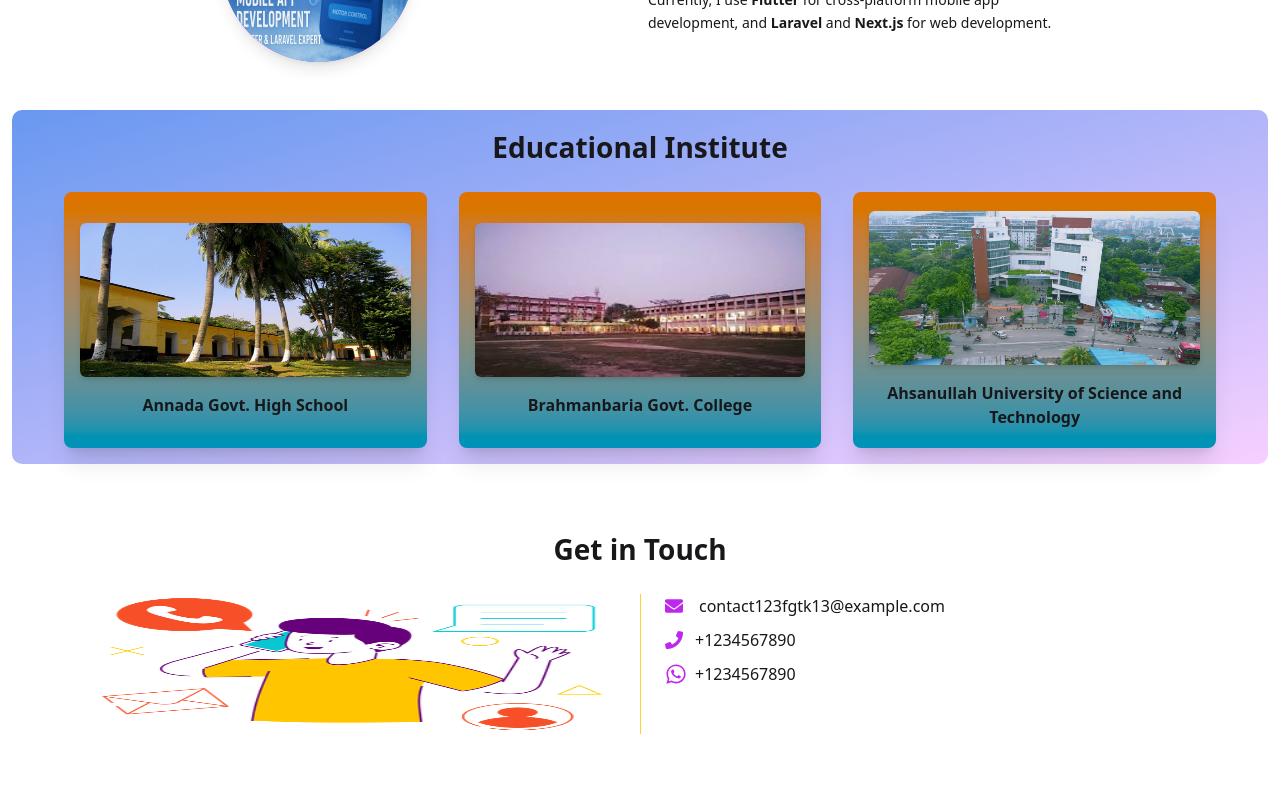
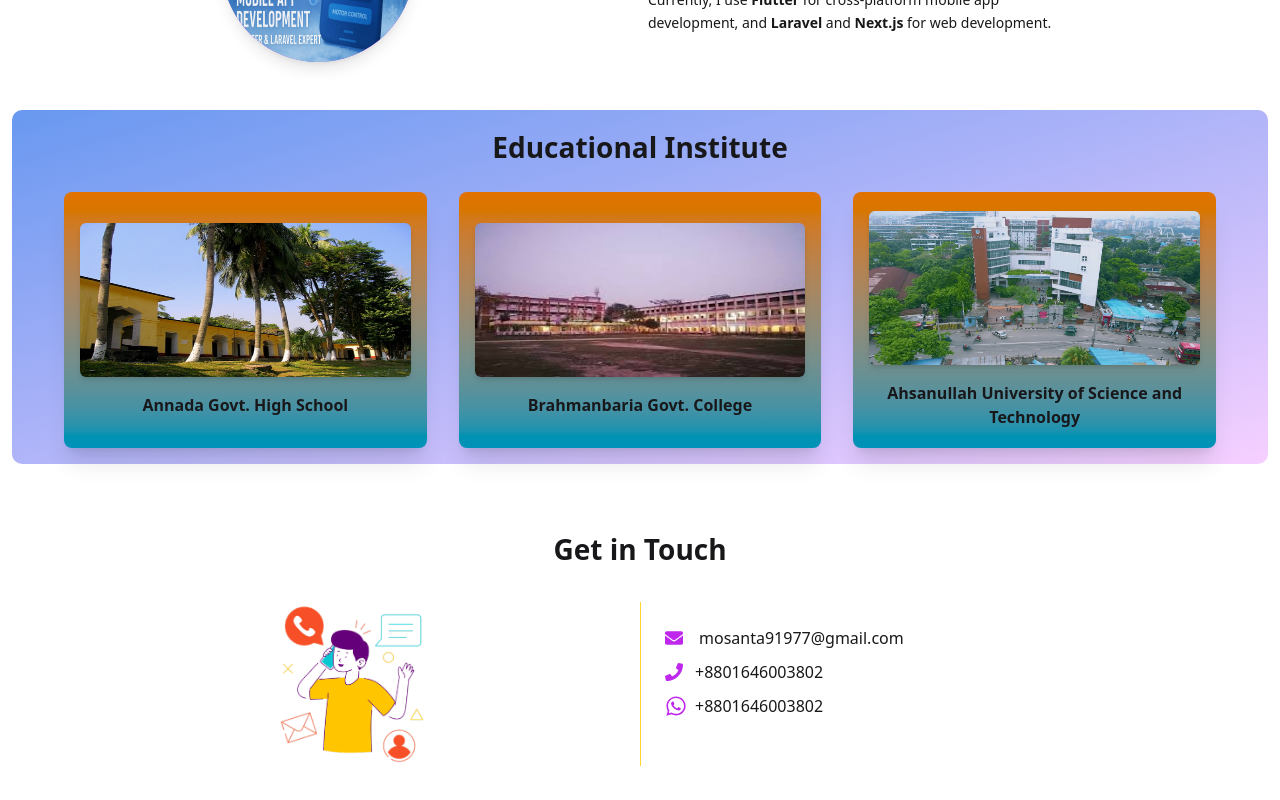
Before and after one commit to shanto-0011/shanto-portfolio, a Next.js app: page / in a window 1280 px wide. Shown: the part 242-1042 px from the top of the page. Before the commit the page ends 1020 px from the top, so only its background shows below. Built offline with nearby package versions, Linux system fonts and the light colour scheme; what @radix-ui/themes would draw is missing.

Commit message:
contact final setup

```diff
--- a/app/components/contact.tsx
+++ b/app/components/contact.tsx
@@ -1,133 +1,3 @@
-// import React from 'react';
-// import Image from 'next/image';
-// import { FaEnvelope, FaPhone, FaLinkedin } from 'react-icons/fa'; // Using react-icons for convenience
-
-// interface ContactSectionProps {
-//   contactImageUrl: string;
-//   email: string;
-//   phone: string;
-//   linkedinUrl: string;
-// }
-
-// const ContactSection= ({
-//   contactImageUrl,
-//   email,
-//   phone,
-//   linkedinUrl,
-// }:ContactSectionProps) => {
-//   return (
-//     <section className="w-full py-8  px-4 md:px-8 ">
-//       <div className="max-w-6xl mx-auto">
-//         <h2 className="text-[24px] md:text-[28px] font-[700]  mb-12 text-center">
-//           Get in Touch
-//         </h2>
-
-//         {/* Main Flex Container */}
-//         <div className="flex flex-col sm:flex-row items-center sm:items-stretch bg-base-100 dark:bg-gray-700 rounded-lg shadow-xl overflow-hidden">
-
-//           {/* Image & Banner Container - Left on SM+, Profile-style on mobile */}
-//           <div className="
-//               relative // Needed for absolute positioning of image/banner on mobile
-//               w-full sm:w-1/2 // Full width on mobile, half on sm+
-//               flex-shrink-0 // Prevent from shrinking on desktop
-//               mb-0 sm:mb-0 // No bottom margin for this whole block on mobile, as it contains banner/image
-//               mx-auto sm:mx-0
-//               rounded-lg sm:rounded-none // Rounded corners for the whole banner/image block on mobile
-//               overflow-hidden // Crucial to contain the rounded image on mobile
-//               sm:order-first // Ensure image is first on desktop
-//               bg-white dark:bg-gray-900 // Background for the whole image/banner area
-//             ">
-//             {/* Mobile Banner Area (visible only on mobile) */}
-//             <div className="
-//                   block sm:hidden // Only show this div on small screens
-//                   h-24 // Fixed height for the blue banner
-//                   bg-blue-600 // The blue background color
-//                 ">
-//             </div>
-
-//             {/* Circular Image Container (mobile-specific positioning) */}
-//             <div className="
-//                   absolute // Position relative to its closest relative parent (the div above)
-//                   top-1/2 left-1/2 transform -translate-x-1/2 -translate-y-1/2 // Center image vertically and horizontally
-//                   w-32 h-32 // Fixed size for the circular image
-//                   rounded-full overflow-hidden border-4 border-white shadow-lg // Rounded, white border, shadow
-//                   z-20 // Ensure it's above the blue banner
-//                   block sm:hidden // Only show this circular image on small screens
-//                 ">
-//               <Image
-//                 src={contactImageUrl}
-//                 alt="Contact Person"
-//                 layout="fill"
-//                 objectFit="fill" // Cover to fill the circle
-//               />
-//             </div>
-
-//             {/* Desktop Image (visible only on sm+) */}
-//             <div className="
-//                 hidden sm:block // Only show this div on sm+ screens
-//                 relative w-full h-full // Take up full space of parent on desktop
-//                 bg-white dark:bg-gray-900 // Ensure a consistent background
-//               ">
-//               <Image
-//                 src={contactImageUrl}
-//                 alt="Contact Person"
-//                 layout="fill"
-//                 objectFit="fill"
-//                 className="rounded-none" // Ensure no rounding on desktop
-//               />
-//             </div>
-//           </div>
-
-//           {/* Contact Info - Right on SM+, Below image on mobile */}
-//           <div className="
-//               flex-1
-//               flex-wrap flex-col justify-center items-center sm:items-start
-//               px-4 py-4 sm:p-8
-//               text-center sm:text-left
-//               border-l border-amber-300
-//               rounded-lg sm:rounded-none
-//               // --- Mobile Specific Adjustments ---
-//               -mt-12 sm:mt-0 // Pulls info card up on mobile to overlap the banner/image block slightly
-//               pt-20 sm:pt-0 // Push text down to clear the image/banner on mobile
-//               z-0 // Ensure it's behind the image/banner block on mobile
-//             ">
-//             <h3 className="text-[18px] font-bold  mb-6">
-//               Contact Us
-//             </h3>
-//             <div className="space-y-4">
-//               <p className="flex-wrap items-center text-lg ">
-//                 <FaEnvelope className="mr-3 text-primary text-2xl" />
-//                 <a href={`mailto:${email}`} className="flex-wrap link link-hover">
-//                   {email}
-//                 </a>
-//               </p>
-//               <p className="flex items-center text-lg text-gray-700 dark:text-gray-300">
-//                 <FaPhone className="mr-3 text-primary text-2xl" />
-//                 <a href={`tel:${phone}`} className="link link-hover">
-//                   {phone}
-//                 </a>
-//               </p>
-//               <p className="flex items-center text-lg text-gray-700 dark:text-gray-300">
-//                 <FaLinkedin className="mr-3 text-primary text-2xl" />
-//                 <a
-//                   href={linkedinUrl}
-//                   target="_blank"
-//                   rel="noopener noreferrer"
-//                   className="link link-hover"
-//                 >
-//                   LinkedIn Profile
-//                 </a>
-//               </p>
-//             </div>
-//           </div>
-//         </div>
-//       </div>
-//     </section>
-//   );
-// };
-
-// export default ContactSection;
-
 import React from "react";
 import Image from "next/image";
 import { FaEnvelope, FaPhone, FaWhatsapp, FaDownload } from "react-icons/fa";
@@ -136,7 +6,7 @@
   contactImageUrl: string;
   email: string;
   phone: string;
-  linkedinUrl: string;
+  whatsapp: string;
   //cvDownloadPath: string;
 }
 
@@ -144,16 +14,16 @@
   contactImageUrl,
   email,
   phone,
-  linkedinUrl,
+  whatsapp,
   // cvDownloadPath,
 }) => {
   return (
     <section className="w-full py-8  px-4 md:px-8 ">
-      <div className="max-w-6xl mx-auto">
-        <h2 className="text-[24px] md:text-[28px] font-[700]  mb-6 text-center">
+      <div className="max-w-6xl mx-auto ">
+        <h2 className="text-[24px] md:text-[28px] font-[700]  mb-8 text-center">
           Get in Touch
         </h2>
-        {/* Main Flex Container */}
+
         <div className="flex flex-col sm:flex-row items-center sm:items-stretch   ">
           <div
             className="
@@ -178,19 +48,18 @@
                 src={contactImageUrl}
                 alt="Contact Person"
                 layout="fill"
-                objectFit="fill"
+                objectFit="contain"
                 className="rounded-none"
               />
             </div>
           </div>
 
-          {/* Contact Info - Right on SM+, Below image on mobile */}
           <div
             className="
               flex-1
-              flex flex-col justify-center items-center sm:items-start
+              flex flex-col justify-center items-start sm:items-center
               pb-4 sm:p-6
-              text-center sm:text-left
+              text-left sm:text-center
 
               border-2 border-amber-300
 
@@ -198,8 +67,8 @@
               sm:border-y-0 sm:border-r-0
               rounded-lg sm:rounded-none
                sm:mt-0
-              px-8  mt-10   sm:pt-0
-              pt-15
+              px-8  mt-10   sm:pt-6
+              pt-22
               z-0
               relative
             "
@@ -210,10 +79,9 @@
                   top-[64px]
                   left-1/2 transform -translate-x-1/2 -translate-y-[100%]
                   w-32 h-32
-                  rounded-full overflow-hidden border-2 border-white
+                  rounded-full
                   z-100%
                   block sm:hidden
-
                 "
             >
               <Image
--- a/app/page.tsx
+++ b/app/page.tsx
@@ -18,10 +18,10 @@
       ></Intro>
       <EducationSection />
       <ContactSection
-        contactImageUrl="/images/contact.png" // Replace with your PNG path
-        email="contact123fgtk13@example.com"
-        phone="+1234567890"
-        linkedinUrl="https://www.linkedin.com/in/yourprofile"
+        contactImageUrl="/images/contact.png"
+        email="mosanta91977@gmail.com"
+        phone="+8801646003802"
+        whatsapp="https://www.linkedin.com/in/yourprofile"
       />
     </>
   );
```
Also changed, not shown: public/images/contact.png.
